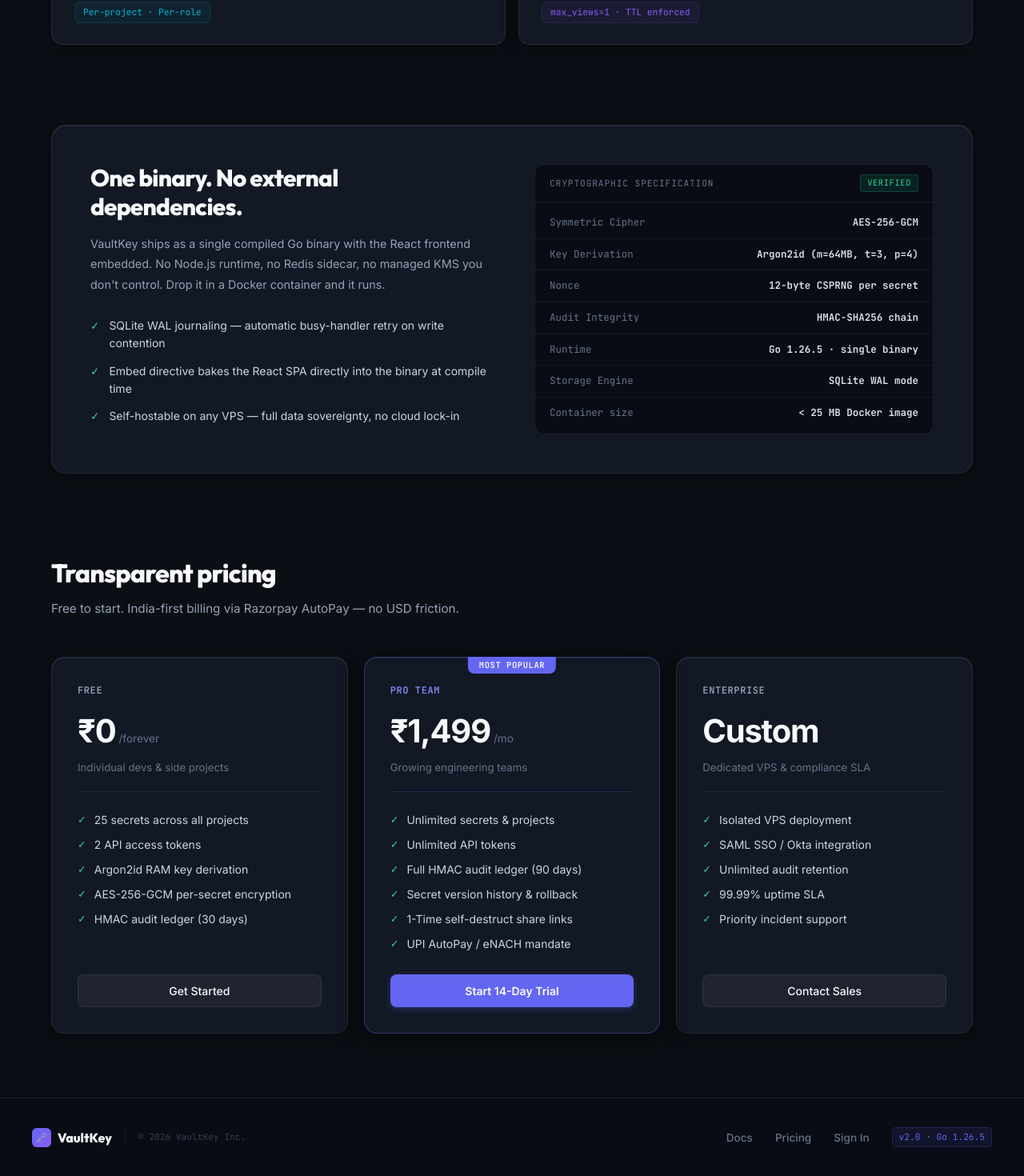
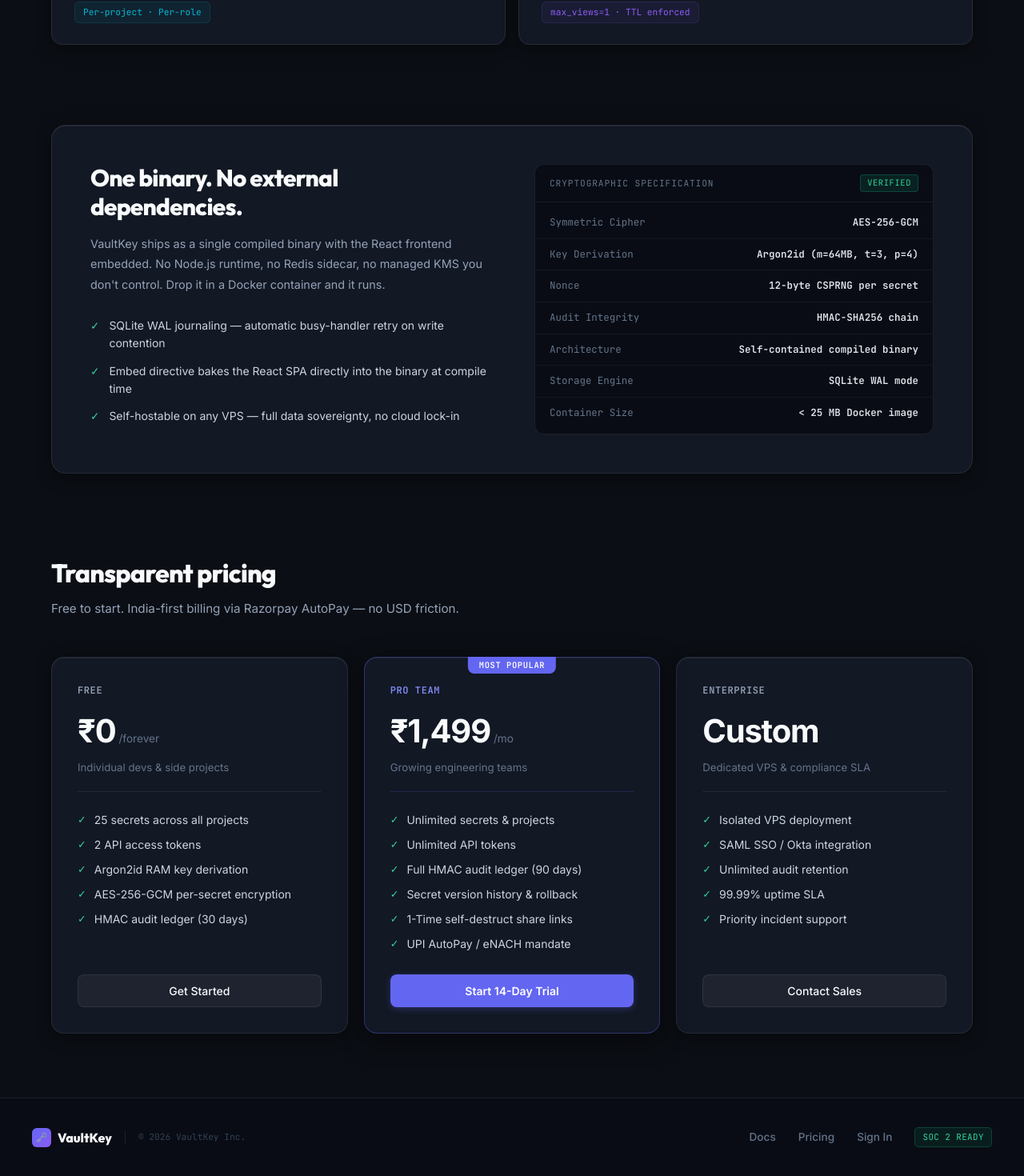
Before and after one commit to ChromaBeast/VaultKey, a React (Vite) app in the folder web/: page / in a window 1280 px wide. Shown: the part 1423-2893 px from the top of the page at 80% size. Built offline with nearby package versions, Linux system fonts and the light colour scheme.

Commit message:
style(ui): replace internal runtime version noise with enterprise compliance badges

```diff
--- a/web/src/components/landing/ArchitectureSection.tsx
+++ b/web/src/components/landing/ArchitectureSection.tsx
@@ -5,9 +5,9 @@
   ['Key Derivation', 'Argon2id (m=64MB, t=3, p=4)'],
   ['Nonce', '12-byte CSPRNG per secret'],
   ['Audit Integrity', 'HMAC-SHA256 chain'],
-  ['Runtime', 'Go 1.26.5 · single binary'],
+  ['Architecture', 'Self-contained compiled binary'],
   ['Storage Engine', 'SQLite WAL mode'],
-  ['Container size', '< 25 MB Docker image'],
+  ['Container Size', '< 25 MB Docker image'],
 ];
 
 export const ArchitectureSection: React.FC = () => {
@@ -49,7 +49,7 @@
               marginBottom: '28px',
             }}
           >
-            VaultKey ships as a single compiled Go binary with the React frontend embedded.
+            VaultKey ships as a single compiled binary with the React frontend embedded.
             No Node.js runtime, no Redis sidecar, no managed KMS you don't control.
             Drop it in a Docker container and it runs.
           </p>
--- a/web/src/components/landing/LandingFooter.tsx
+++ b/web/src/components/landing/LandingFooter.tsx
@@ -69,15 +69,17 @@
           <span
             className="code-font"
             style={{
-              fontSize: '0.7rem',
-              color: '#6366f1',
-              background: 'rgba(99, 102, 241, 0.1)',
-              border: '1px solid rgba(99, 102, 241, 0.2)',
-              padding: '3px 8px',
+              fontSize: '0.68rem',
+              color: '#34d399',
+              background: 'rgba(16, 185, 129, 0.1)',
+              border: '1px solid rgba(16, 185, 129, 0.25)',
+              padding: '3px 9px',
               borderRadius: '5px',
+              textTransform: 'uppercase',
+              letterSpacing: '0.04em',
             }}
           >
-            v2.0 · Go 1.26.5
+            SOC 2 Ready
           </span>
         </nav>
       </div>
```
